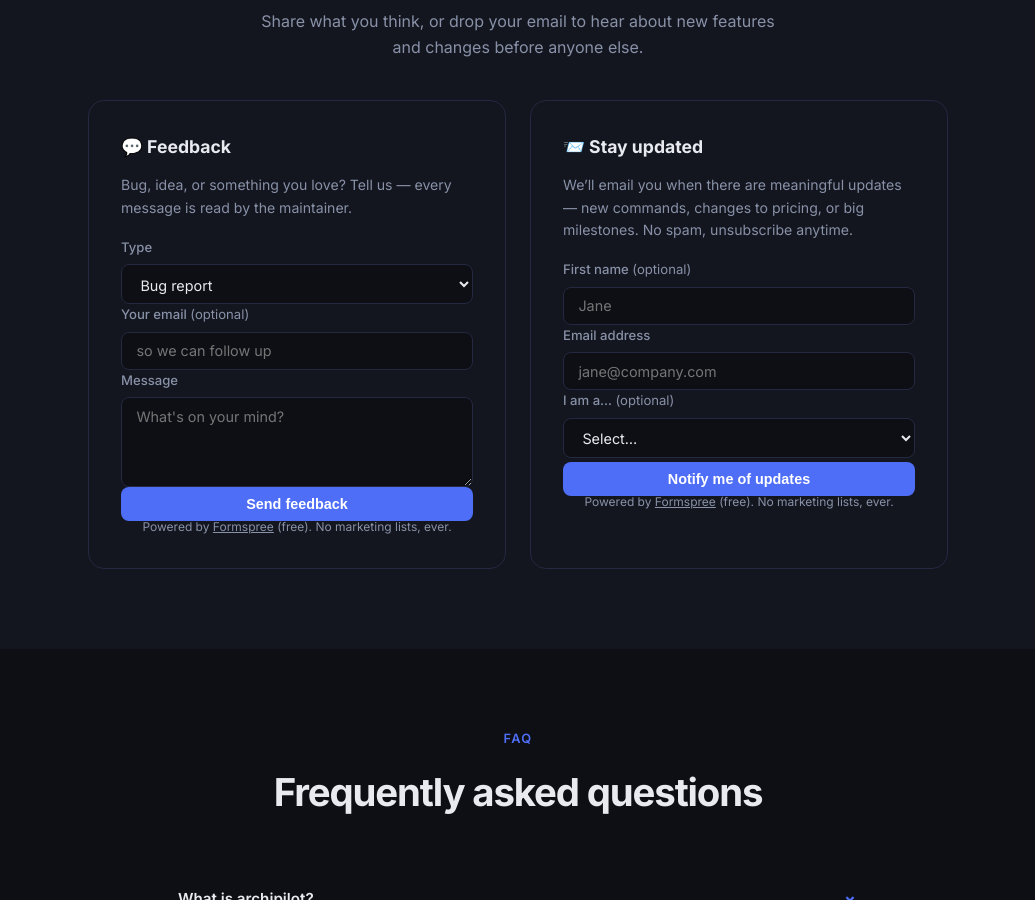
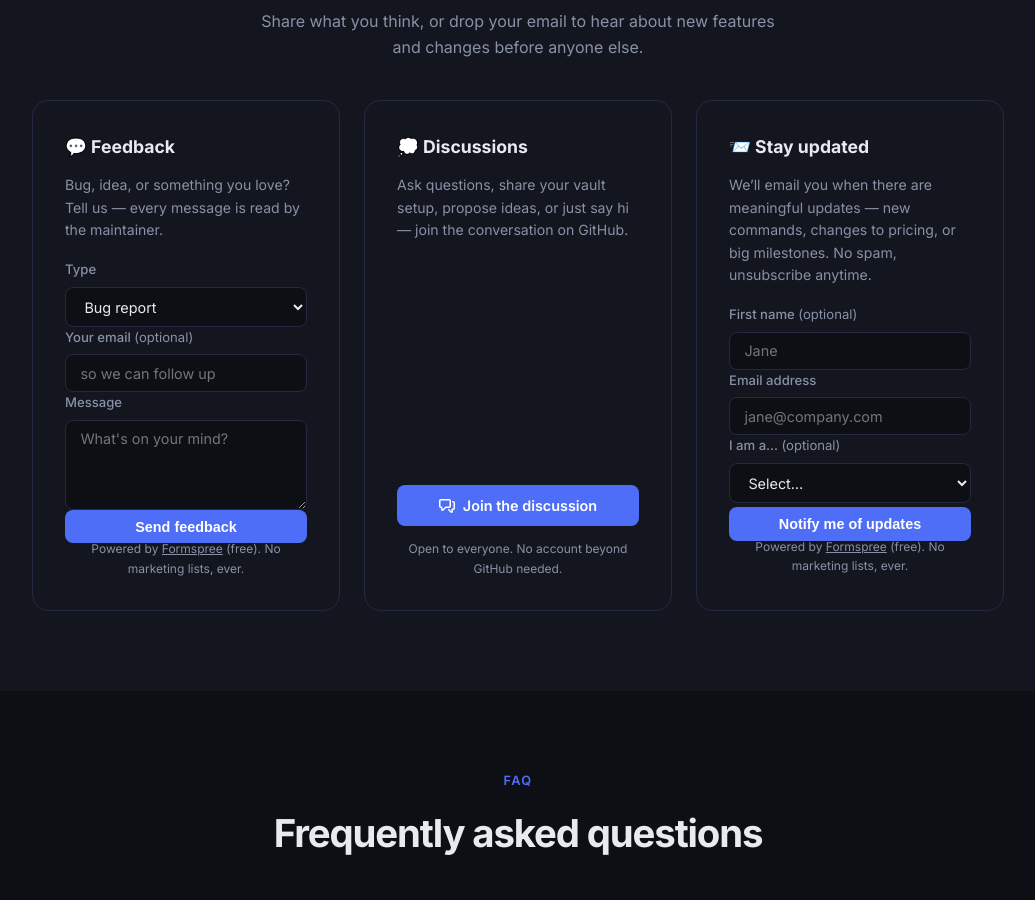
Before and after one commit to enzomar/archipilot, a plain HTML site: page index.html in a window 1280 px wide. Shown: the part 3849-4749 px from the top of the page, without its empty margins (122-1157 px from the left). Drawn offline with Linux system fonts and the light colour scheme.

Commit message:
Discussion

```diff
--- a/index.html
+++ b/index.html
@@ -550,9 +550,9 @@
     /* ── COMMUNITY ──────────────────────────────────────── */
     .community-grid {
       display: grid;
-      grid-template-columns: repeat(auto-fit, minmax(300px, 1fr));
+      grid-template-columns: repeat(auto-fit, minmax(280px, 1fr));
       gap: 1.5rem;
-      max-width: 860px;
+      max-width: 1100px;
       margin: 0 auto;
     }
 
@@ -1100,6 +1100,21 @@
         </form>
       </div>
 
+      <!-- DISCUSSIONS -->
+      <div class="community-card">
+        <h3>💭 Discussions</h3>
+        <p>Ask questions, share your vault setup, propose ideas, or just say hi — join the conversation on GitHub.</p>
+        <div style="flex:1;"></div>
+        <a href="https://github.com/enzomar/archipilot/discussions" target="_blank" rel="noopener"
+           class="btn btn-primary" style="width:100%;justify-content:center;gap:.5rem;">
+          <svg width="16" height="16" viewBox="0 0 16 16" fill="currentColor"><path d="M1.75 1h8.5c.966 0 1.75.784 1.75 1.75v5.5A1.75 1.75 0 0 1 10.25 10H7.061l-2.574 2.573A1.458 1.458 0 0 1 2 11.543V10h-.25A1.75 1.75 0 0 1 0 8.25v-5.5C0 1.784.784 1 1.75 1ZM1.5 2.75v5.5c0 .138.112.25.25.25h1a.75.75 0 0 1 .75.75v2.19l2.72-2.72a.749.749 0 0 1 .53-.22h3.5a.25.25 0 0 0 .25-.25v-5.5a.25.25 0 0 0-.25-.25h-8.5a.25.25 0 0 0-.25.25Zm13 2a.25.25 0 0 0-.25-.25h-.5a.75.75 0 0 1 0-1.5h.5c.966 0 1.75.784 1.75 1.75v5.5A1.75 1.75 0 0 1 14.25 12H14v1.543a1.458 1.458 0 0 1-2.487 1.03L9.22 12.28a.749.749 0 0 1 .326-1.275.749.749 0 0 1 .734.215l2.22 2.22v-2.19a.75.75 0 0 1 .75-.75h1a.25.25 0 0 0 .25-.25Z"/></svg>
+          Join the discussion
+        </a>
+        <p style="font-size:.75rem;color:var(--muted);text-align:center;margin-top:-.25rem">
+          Open to everyone. No account beyond GitHub needed.
+        </p>
+      </div>
+
       <!-- SUBSCRIBE -->
       <div class="community-card">
         <h3>📨 Stay updated</h3>
```
